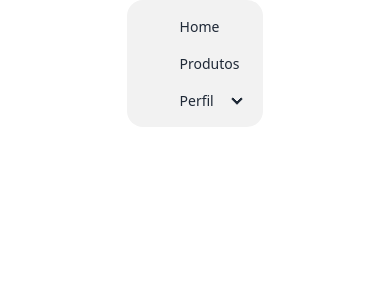
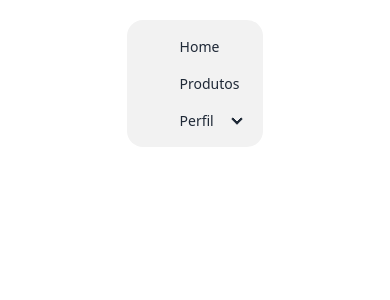
Before and after one commit to barretoga/commer, a Vue app: page / in a window 390 px wide. Shown: the top 300 px of the page. Built offline with nearby package versions, Linux system fonts and the light colour scheme; some icons are missing.

Commit message:
✨ feat: update Navigation.vue styling and layout

```diff
--- a/src/blocks/Navigation.vue
+++ b/src/blocks/Navigation.vue
@@ -10,7 +10,7 @@ defineProps<Props>()
 </script>
 
 <template>
-  <ul class="menu lg:menu-horizontal bg-base-200 rounded-box lg:mb-64">
+  <ul class="menu lg:menu-horizontal lg:m-0 m-5 bg-base-200 rounded-box lg:mb-20">
     <li
       v-for="item in menuItems"
       :key="item.path"
```
